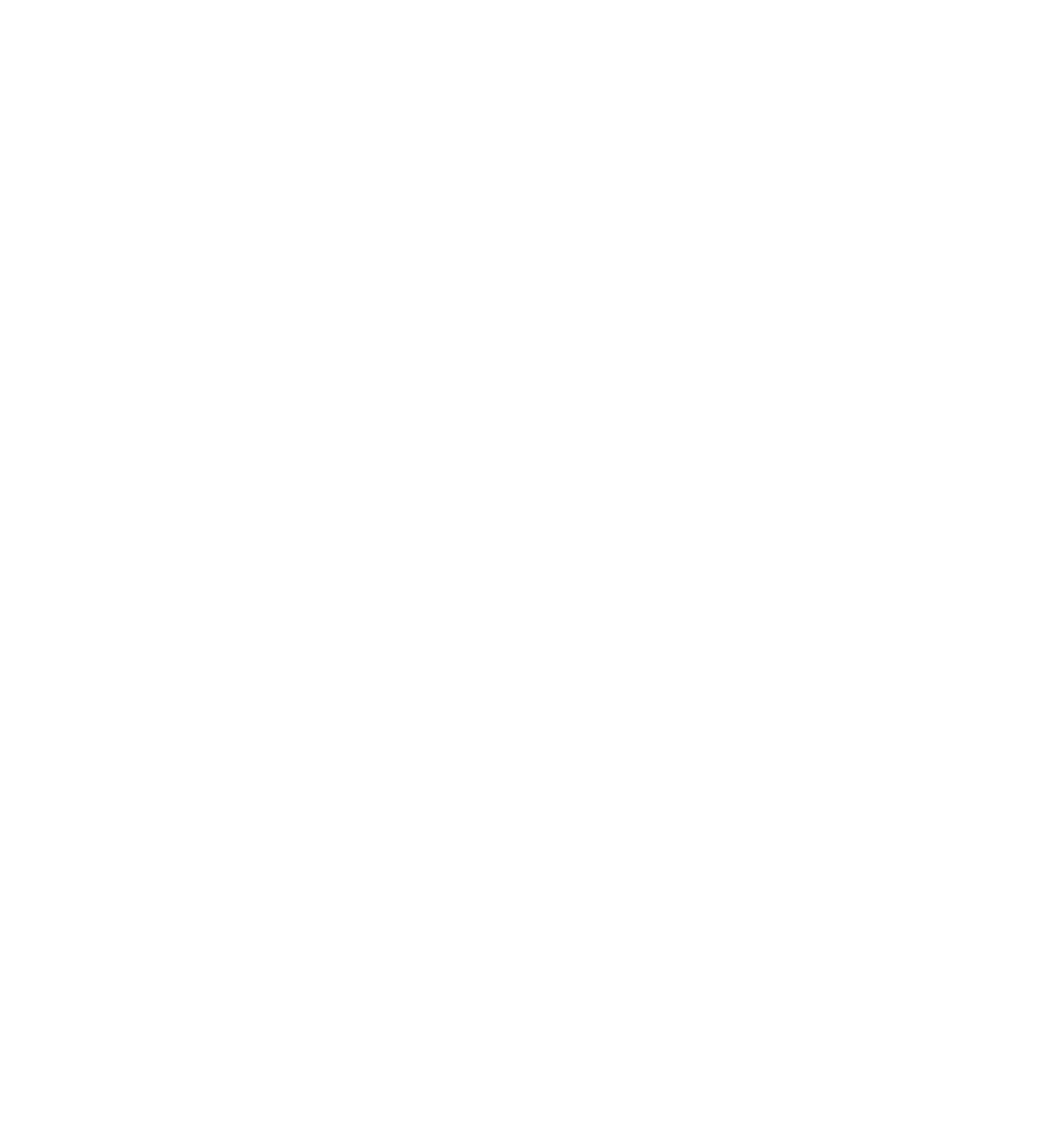
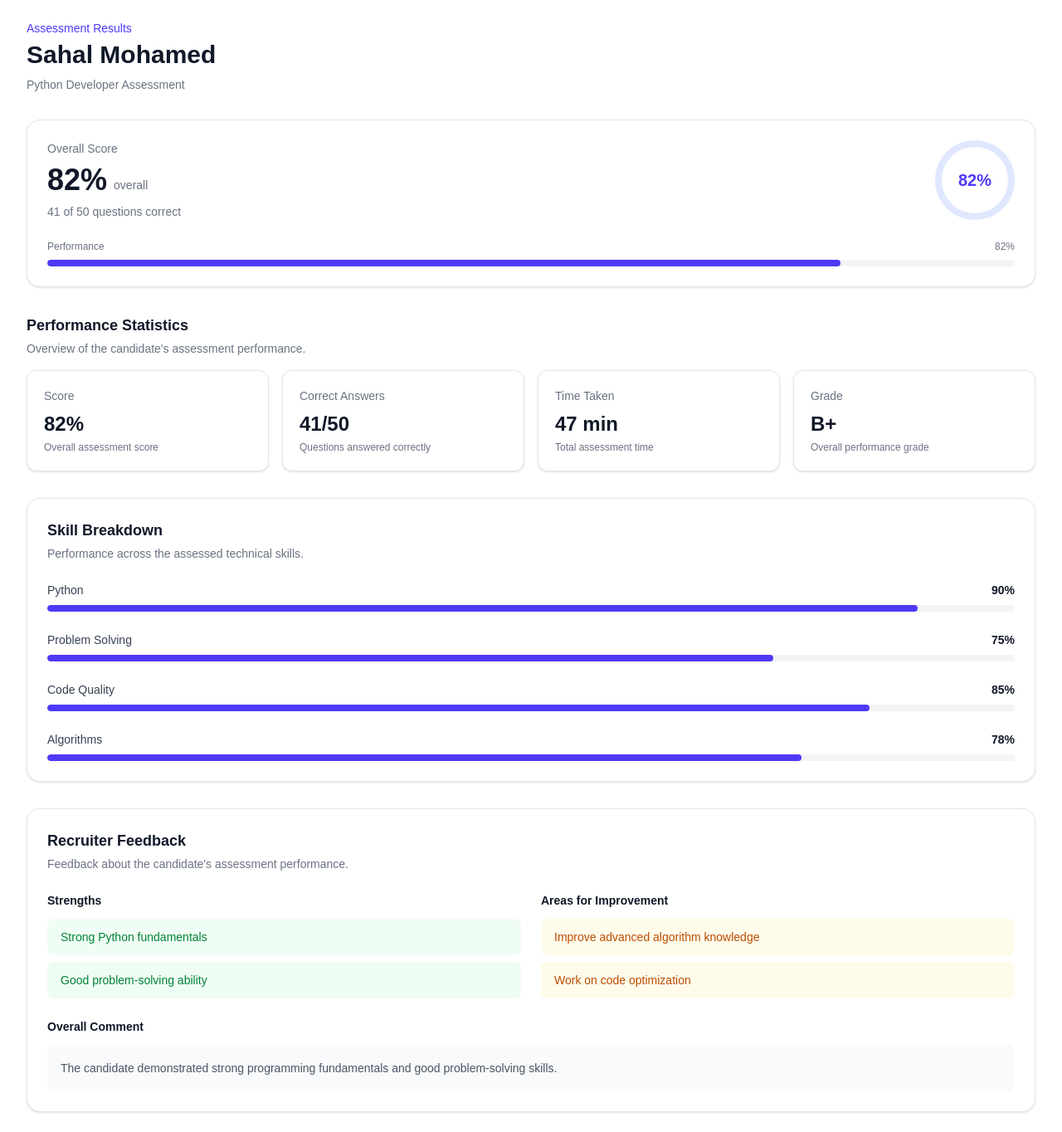
Before and after one commit to lysaomondi/smart-recruiter, a React (Vite) app in the folder frontend/: page /results in a window 1280 px wide. Before the commit this address had no page. Shown: the whole page at 83% size. Before the commit the page ends 800 px from the top, so only its background shows below. Built offline with nearby package versions, Linux system fonts and the light colour scheme.

Commit message:
Created reusable result header component

```diff
--- a/frontend/src/components/results/FeedbackCard.jsx
+++ b/frontend/src/components/results/FeedbackCard.jsx
@@ -0,0 +1,84 @@
+function FeedbackCard({ feedback }) {
+  if (!feedback) {
+    return null;
+  }
+
+  return (
+    <section className="mt-8 rounded-2xl border border-gray-200 bg-white p-6 shadow-sm">
+      <div className="mb-6">
+        <h2 className="text-lg font-semibold text-gray-900">
+          Recruiter Feedback
+        </h2>
+
+        <p className="mt-1 text-sm text-gray-500">
+          Feedback about the candidate's assessment performance.
+        </p>
+      </div>
+
+      <div className="grid grid-cols-1 gap-6 lg:grid-cols-2">
+        {/* Strengths */}
+        <div>
+          <h3 className="text-sm font-semibold text-gray-900">
+            Strengths
+          </h3>
+
+          {feedback.strengths?.length > 0 ? (
+            <ul className="mt-3 space-y-2">
+              {feedback.strengths.map((strength) => (
+                <li
+                  key={strength}
+                  className="rounded-lg bg-green-50 px-4 py-3 text-sm text-green-700"
+                >
+                  {strength}
+                </li>
+              ))}
+            </ul>
+          ) : (
+            <p className="mt-3 text-sm text-gray-500">
+              No strengths recorded.
+            </p>
+          )}
+        </div>
+
+        {/* Improvements */}
+        <div>
+          <h3 className="text-sm font-semibold text-gray-900">
+            Areas for Improvement
+          </h3>
+
+          {feedback.improvements?.length > 0 ? (
+            <ul className="mt-3 space-y-2">
+              {feedback.improvements.map((improvement) => (
+                <li
+                  key={improvement}
+                  className="rounded-lg bg-amber-50 px-4 py-3 text-sm text-amber-700"
+                >
+                  {improvement}
+                </li>
+              ))}
+            </ul>
+          ) : (
+            <p className="mt-3 text-sm text-gray-500">
+              No improvement areas recorded.
+            </p>
+          )}
+        </div>
+      </div>
+
+      {/* Overall comment */}
+      <div className="mt-6">
+        <h3 className="text-sm font-semibold text-gray-900">
+          Overall Comment
+        </h3>
+
+        <div className="mt-3 rounded-lg bg-gray-50 p-4">
+          <p className="text-sm leading-6 text-gray-600">
+            {feedback.comment || "No overall comment available."}
+          </p>
+        </div>
+      </div>
+    </section>
+  );
+}
+
+export default FeedbackCard;
--- a/frontend/src/components/results/ResultHeader.jsx
+++ b/frontend/src/components/results/ResultHeader.jsx
@@ -0,0 +1,19 @@
+function ResultHeader({ result }) {
+  return (
+    <div className="mb-8">
+      <p className="text-sm font-medium text-indigo-600">
+        Assessment Results
+      </p>
+
+      <h1 className="mt-1 text-2xl font-bold text-gray-900 sm:text-3xl">
+        {result?.candidate?.name || "Candidate"}
+      </h1>
+
+      <p className="mt-2 text-sm text-gray-500">
+        {result?.assessment?.title || "Assessment"}
+      </p>
+    </div>
+  );
+}
+
+export default ResultHeader;
--- a/frontend/src/pages/results/CandidateResults.jsx
+++ b/frontend/src/pages/results/CandidateResults.jsx
@@ -0,0 +1,42 @@
+import ScoreOverview from "../../components/results/ScoreOverview";
+import PerformanceStats from "../../components/results/PerformanceStats";
+import SkillBreakdown from "../../components/results/SkillBreakdown";
+import FeedbackCard from "../../components/results/FeedbackCard";
+import { mockResult } from "../../utils/mockResults";
+
+function CandidateResults() {
+  const result = mockResult;
+
+  return (
+    <div className="mx-auto w-full max-w-7xl px-4 py-6 sm:px-6 lg:px-8">
+      {/* Header */}
+      <div className="mb-8">
+        <p className="text-sm font-medium text-indigo-600">
+          Assessment Results
+        </p>
+
+        <h1 className="mt-1 text-2xl font-bold text-gray-900 sm:text-3xl">
+          {result.candidate.name}
+        </h1>
+
+        <p className="mt-2 text-sm text-gray-500">
+          {result.assessment.title}
+        </p>
+      </div>
+
+      {/* Overall score */}
+      <ScoreOverview result={result} />
+
+      {/* Statistics */}
+      <PerformanceStats result={result} />
+
+      {/* Skills */}
+      <SkillBreakdown skills={result.skills} />
+
+      {/* Feedback */}
+      <FeedbackCard feedback={result.feedback} />
+    </div>
+  );
+}
+
+export default CandidateResults;
--- a/frontend/src/routes/AppRoutes.jsx
+++ b/frontend/src/routes/AppRoutes.jsx
@@ -1,11 +1,13 @@
 import { Routes, Route } from "react-router-dom";
 import Codewars from "../pages/Codewars";
+import CandidateResults from "../pages/results/CandidateResults";
 
 function AppRoutes() {
   return (
     <Routes>
       <Route path="/" element={<Codewars />} />
       <Route path="/codewars" element={<Codewars />} />
+      <Route path="/results" element={<CandidateResults />} />
     </Routes>
   );
 }
--- /dev/null
+++ b/frontend/src/utils/mockResults.js
@@ -0,0 +1,56 @@
+export const mockResult = {
+  assessment: {
+    id: 1,
+    title: "Python Developer Assessment",
+  },
+
+  candidate: {
+    id: 12,
+    name: "Sahal Mohamed",
+  },
+
+  score: 82,
+  totalMarks: 100,
+  percentage: 82,
+
+  grade: "B+",
+
+  correctAnswers: 41,
+  totalQuestions: 50,
+
+  timeTaken: 47,
+
+  skills: [
+    {
+      name: "Python",
+      score: 90,
+    },
+    {
+      name: "Problem Solving",
+      score: 75,
+    },
+    {
+      name: "Code Quality",
+      score: 85,
+    },
+    {
+      name: "Algorithms",
+      score: 78,
+    },
+  ],
+
+  feedback: {
+    strengths: [
+      "Strong Python fundamentals",
+      "Good problem-solving ability",
+    ],
+
+    improvements: [
+      "Improve advanced algorithm knowledge",
+      "Work on code optimization",
+    ],
+
+    comment:
+      "The candidate demonstrated strong programming fundamentals and good problem-solving skills.",
+  },
+};
```
